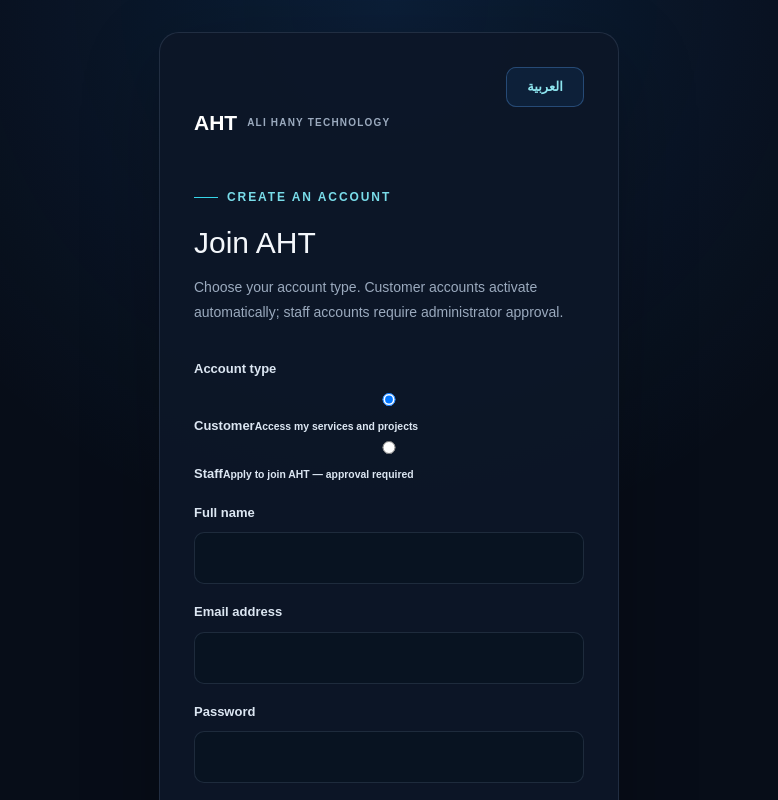
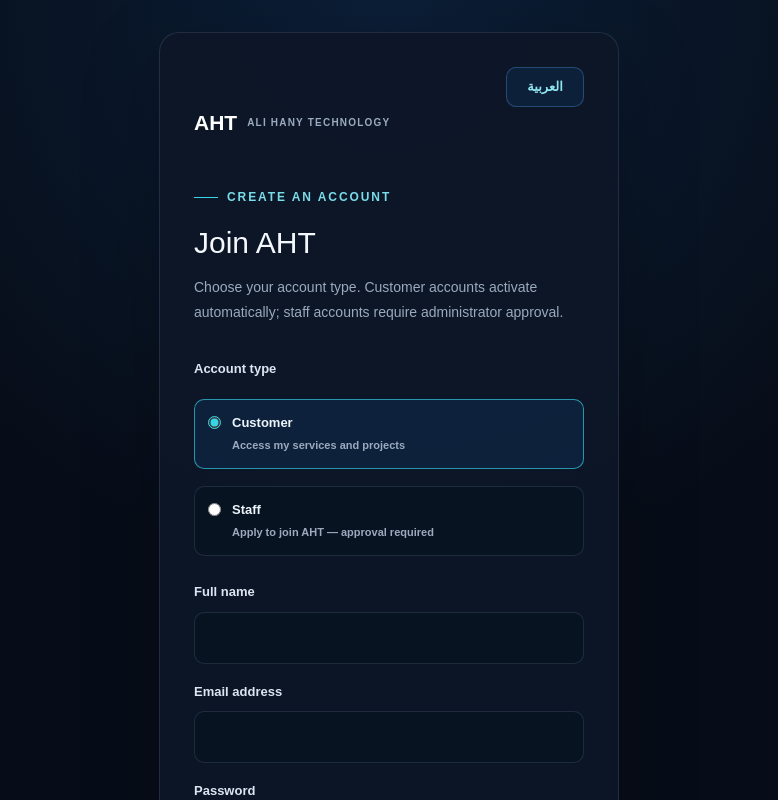
Before and after one commit to secretzoneoffical-collab/ahttechnology-website, a Next.js app: page /signup in a window 1280 px wide. Shown: the top 800 px of the page, without its empty margins (251-1029 px from the left). Built offline with nearby package versions, Linux system fonts and the light colour scheme.

Commit message:
Style customer and staff registration options

```diff
--- a/app/globals.css
+++ b/app/globals.css
@@ -366,3 +366,17 @@ button, a { -webkit-tap-highlight-color: transparent; }
 .project-inline-form { display:flex; flex-wrap:wrap; gap:7px; margin-top:8px; }
 .project-inline-form select,.project-inline-form input { min-width:100px; padding:7px 8px; border:1px solid var(--line); border-radius:7px; background:#081321; color:white; font:inherit; font-size:11px; }
 .project-inline-form .button-secondary { padding:7px 10px; font-size:11px; cursor:pointer; }
+
+/* Public registration */
+.signup-role-options { display:grid; gap:9px; margin:2px 0 8px; }
+.signup-role-option {
+  display:flex !important; align-items:flex-start; gap:11px !important;
+  padding:13px; border:1px solid var(--line); border-radius:10px;
+  background:#081321; cursor:pointer;
+}
+.signup-role-option.selected { border-color:rgba(54,213,232,.65); background:rgba(37,136,245,.1); }
+.signup-role-option input { width:auto; margin:3px 0 0; accent-color:var(--cyan); }
+.signup-role-option span { display:grid; gap:5px; }
+.signup-role-option strong { color:#edf5fc; font-size:13px; }
+.signup-role-option small { color:var(--muted); font-size:11px; line-height:1.6; }
+.signup-footnote { margin-top:16px; font-size:11px; }
```
